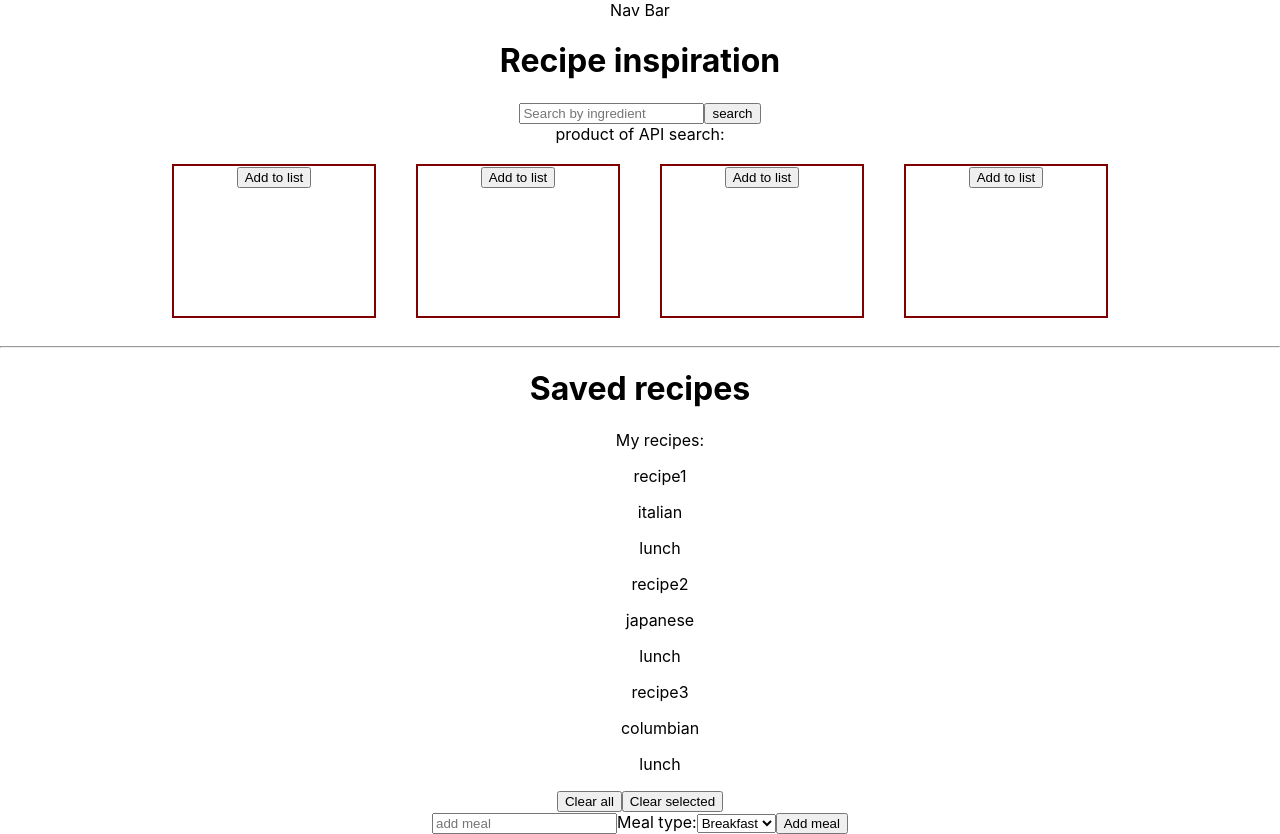
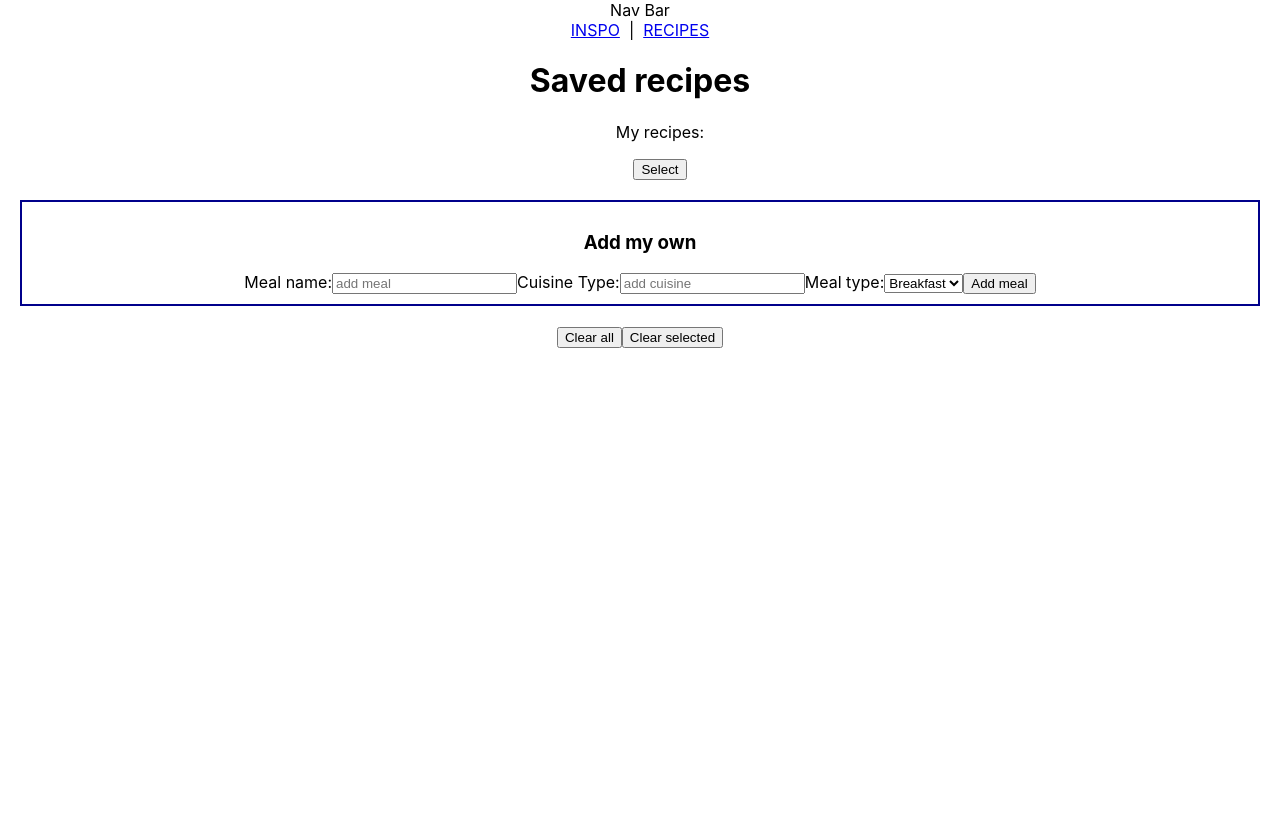
Before and after one commit to Catherinen29/React-Recipe-List, a React (Create React App) app: page /SavedRecipes in a window 1280 px wide. After the commit the page ends 800 px from the top, so only its background shows below. Built offline with nearby package versions, Linux system fonts and the light colour scheme.

Commit message:
add nav bar and clear list button

```diff
--- a/package.json
+++ b/package.json
@@ -8,6 +8,7 @@
     "@testing-library/user-event": "^13.5.0",
     "react": "^18.2.0",
     "react-dom": "^18.2.0",
+    "react-router-dom": "^6.10.0",
     "react-scripts": "5.0.1",
     "web-vitals": "^2.1.4"
   },
--- a/src/App.js
+++ b/src/App.js
@@ -1,21 +1,23 @@
 
 import './App.css';
 import Inspo from './Inspo';
+import NavBar from './NavBar';
 import SavedRecipes from './SavedRecipes';
-
+import { Routes, Route } from "react-router-dom";
 
 function App() {
   return (
     <div className="App">
 
-    <div> Nav Bar    </div>
+    <div>Nav Bar</div>
 
-    <Inspo />
+    <NavBar />
 
+    <Routes>
+      <Route path="/Inspo" element={<Inspo />} />
+      <Route path="/SavedRecipes" element={<SavedRecipes />} />
+    </Routes>
 
-    <hr/>
-
-    <SavedRecipes />
 
     </div>
   );
--- a/src/EachRecipe.js
+++ b/src/EachRecipe.js
@@ -11,6 +11,8 @@ export default function EachRecipe(props){
             <p>{ recipe.text }</p>
             <p>{ recipe.cuisineType }</p>
             <p>{ recipe.mealType }</p>
+
+            <button>Select</button>
         </div>
     )
 
--- a/src/Inspo.js
+++ b/src/Inspo.js
@@ -1,6 +1,5 @@
 import { useState } from "react";
 import ReturnedRecipes from "./ReturnedRecipes";
-// import SearchRecipes from "./SearchRecipes";
 
 export default function Inspo (){
 
@@ -10,7 +9,7 @@ const [newRecipe, setNewRecipe] = useState([
   {label:""},
   {cuisineType:""},
   {mealType:""},
-  {index: 0}
+  {selected: false}
 ])
 
 
--- /dev/null
+++ b/src/NavBar.js
@@ -0,0 +1,15 @@
+import { Link } from "react-router-dom";
+
+export default function NavBar(){
+    return(
+        <nav>
+            {/* This stuff lets you navigate between components
+                without re-loading the browser each time */}
+            {/* <Link to="/">Go to home page</Link> */}
+            {/* &nbsp; | &nbsp; */}
+            <Link to="/Inspo">INSPO</Link>
+            &nbsp; | &nbsp;
+            <Link to="/SavedRecipes">RECIPES</Link>
+        </nav>
+    )
+}
--- /dev/null
+++ b/src/SavedRecipes.css
@@ -0,0 +1,5 @@
+.recipeForm {
+    border: 2px solid darkblue;
+    padding: 10px;
+    margin: 20px;
+}
--- a/src/SavedRecipes.js
+++ b/src/SavedRecipes.js
@@ -1,16 +1,16 @@
 import { useState } from "react";
 import EachRecipe from "./EachRecipe";
+import "./SavedRecipes.css"
 
 export default function SavedRecipes(){
 
 const [recipeList, setRecipeList] = useState([
-    {text: "recipe1", cuisineType: "italian", mealType: "lunch"},
-    {text: "recipe2", cuisineType: "japanese", mealType: "lunch"},
-    {text: "recipe3", cuisineType: "columbian", mealType: "lunch"}]);
+    {text: "", cuisineType: "", mealType: ""}]);
 
 
-const [addRecipe, setAddRecipe] = useState({text: ""})
-// const [addCuisine, setAddCuisine] = useState("")
+const [addRecipe, setAddRecipe] = useState(
+    {text: "", cuisineType:"", mealType:""})
+
 
 
 function handleChange(e){
@@ -22,8 +22,14 @@ function submitRecipe(e){
     e.preventDefault();
     console.log(e.target.value)
     setRecipeList([...recipeList, addRecipe])
+    setAddRecipe({text: ""})
 }
 
+function clearList(){
+    setRecipeList([
+        {text: "", cuisineType: "", mealType: ""}])
+
+}
 
     return(
 
@@ -38,18 +44,30 @@ function submitRecipe(e){
             </ul>
 
 
-            <button>Clear all</button>
-            <button>Clear selected</button>
+            <form className="recipeForm" onSubmit={submitRecipe}>
+                <h3>Add my own</h3>
+                <label className="addName">
+                    Meal name:
+                    <input type="text"
+                    name="text"
+                    placeholder="add meal"
+                    onChange={(e) => setAddRecipe({...addRecipe, text: e.target.value})}
+                    />
+                </label>
+
+                <label className="addCuisineType">
+                    Cuisine Type:
+                    <input name="cuisineType"
+                    placeholder="add cuisine"
+                    onChange={(e) => setAddRecipe({...addRecipe, cuisineType: e.target.value})}
+                    />
+                </label>
 
 
-            <form onSubmit={submitRecipe}>
-                <input type="text"
-                placeholder="add meal"
-                onChange={(e) => setAddRecipe({...addRecipe, text: e.target.value})}
-                />
-                <label className="saveCuisine">
+                <label className="addMealType">
                     Meal type:
-                    <select>
+                <select name="mealType"
+                onChange={(e) => setAddRecipe({...addRecipe, mealType: e.target.value})}>
                         <option>Breakfast</option>
                         <option>Brunch</option>
                         <option>Lunch</option>
@@ -62,6 +80,11 @@ function submitRecipe(e){
                 <button>Add meal</button>
             </form>
 
+
+            <button onClick={clearList}>Clear all</button>
+            <button>Clear selected</button>
+
+
         </div>
 
     )
--- a/src/index.js
+++ b/src/index.js
@@ -3,12 +3,16 @@ import ReactDOM from 'react-dom/client';
 import './index.css';
 import App from './App';
 import reportWebVitals from './reportWebVitals';
+import { BrowserRouter } from 'react-router-dom';
 
 const root = ReactDOM.createRoot(document.getElementById('root'));
 root.render(
-  <React.StrictMode>
-    <App />
-  </React.StrictMode>
+  <BrowserRouter>
+    <React.StrictMode>
+      <App />
+    </React.StrictMode>
+  </BrowserRouter>
+
 );
 
 // If you want to start measuring performance in your app, pass a function
```
Also changed, not shown: 1 other file (tests, documents, lock files or other folders).
